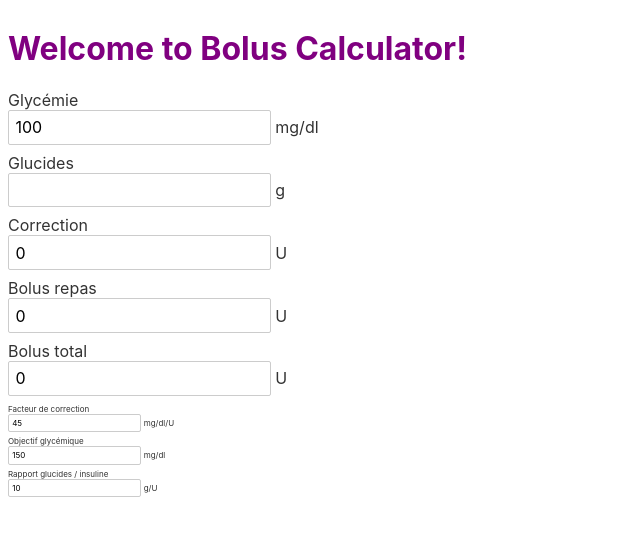
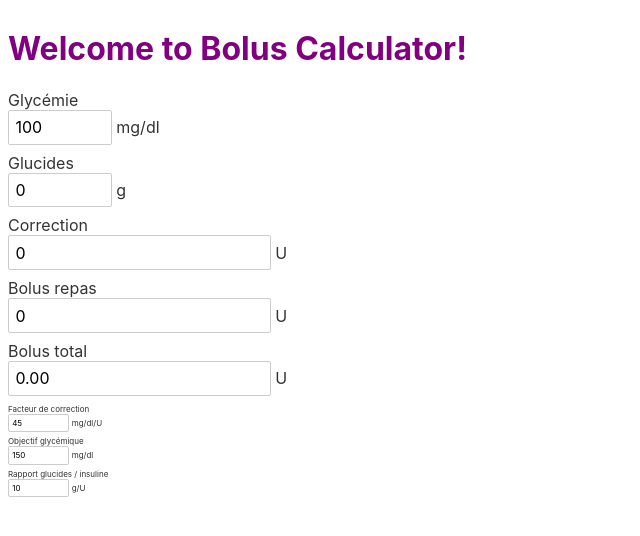
Before and after one commit to parmentf/bolus-calculator, a Svelte app: page / in a window 1280 px wide. Shown: the top 536 px of the page, without its empty margins (0-640 px from the left). Built offline with nearby package versions, Linux system fonts and the light colour scheme.

Commit message:
:zap: Add constraints

```diff
--- a/src/BolusCalculator.svelte
+++ b/src/BolusCalculator.svelte
@@ -1,6 +1,6 @@
 <script>
     let glycemie = 100; // mg/dl
-    let glucides; // g
+    let glucides = 0; // g
     let facteurCorrection = 45; // Facteur de correction mg/dl/U
     let objectif = 150; // Objectif glycémique mg/dl
     let rapportInsulineGlucides = 10; // g / U
@@ -9,7 +9,7 @@
 
     function calculeCorrection() {
         correction = glycemie > objectif
-            ? (glycemie - objectif) / facteurCorrection
+            ? ((glycemie - objectif) / facteurCorrection).toFixed(2)
             : 0;
     }
 
@@ -26,50 +26,50 @@
 
 <span>
     <label for="glycemie">Glycémie</label>
-    <input type="number" bind:value={glycemie} on:change={calculeCorrection} id="glycemie">
+    <input type="number" min="40" max="500" bind:value={glycemie} on:change={calculeCorrection} id="glycemie">
     <span>mg/dl</span>
 </span>
 
 <span>
     <label for="glucides">Glucides</label>
-    <input type="number" bind:value={glucides} on:change={calculeRepas} id="glucides">
+    <input type="number" min="0" max="100" bind:value={glucides} on:change={calculeRepas} id="glucides">
     <span>g</span>
 </span>
 
 <span>
     <label for="correction">Correction</label>
-    <input type="number" value={correction} id="correction">
+    <input type="number" value={correction} readonly step="0.01" id="correction">
     <span>U</span>
 </span>
 
 <span>
     <label for="repas">Bolus repas</label>
-    <input type="number" value={repas} id="repas">
+    <input type="number" value={repas} readonly step="0.01" id="repas">
     <span>U</span>
 </span>
 
 <span>
     <label for="bolus">Bolus total</label>
-    <input type="number" value={correction + repas} id="bolus">
+    <input type="number" value={Number(correction + repas).toFixed(2)} readonly step="0.01" id="bolus">
     <span>U</span>
 </span>
 
 <div class="settings">
     <span>
         <label for="facteurCorrection">Facteur de correction</label>
-        <input type="number" bind:value={facteurCorrection} on:change={calculeCorrection} id="facteurCorrection">
+        <input type="number" min="1" max="200" bind:value={facteurCorrection} on:change={calculeCorrection} id="facteurCorrection">
         <span>mg/dl/U</span>
     </span>
 
     <span>
         <label for="objectif">Objectif glycémique</label>
-        <input type="number" bind:value={objectif} on:change={calculeCorrection} id ="objectif">
+        <input type="number" min="80" max="200" bind:value={objectif} on:change={calculeCorrection} id ="objectif">
         <span>mg/dl</span>
     </span>
 
     <span>
         <label for="rapport">Rapport glucides / insuline</label>
-        <input type="number" bind:value={rapportInsulineGlucides} on:change={calculeRepas} id="rapport">
+        <input type="number" min="1" max="100" bind:value={rapportInsulineGlucides} on:change={calculeRepas} id="rapport">
         <span>g/U</span>
     </span>
 </div>
```
